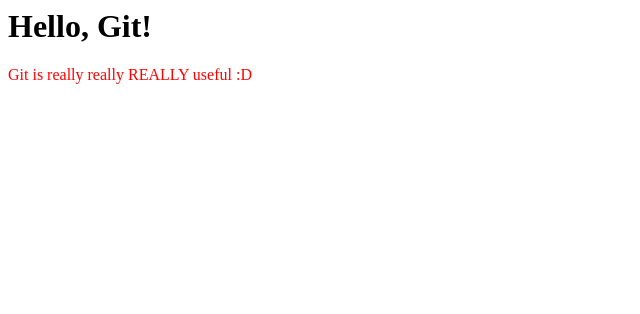
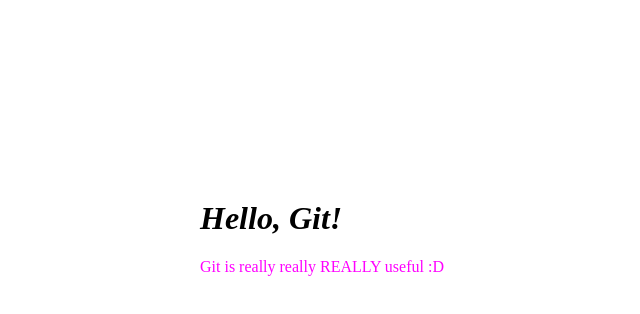
Before and after one commit to grungi-ankhfire/web09-first-repo, a plain HTML site: page index.html in a window 1280 px wide. Shown: the whole page, without its empty margins (0-640 px from the left). Drawn offline with Linux system fonts and the light colour scheme.

Commit message:
Made the page prettier

```diff
--- a/style.css
+++ b/style.css
@@ -1,7 +1,12 @@
 h1 {
     font-weight: bold;
+    font-style: italic;
 }
 
 p {
-    color: red;
+    color: magenta;
 }
+
+body {
+    padding: 15%;
+}
```
